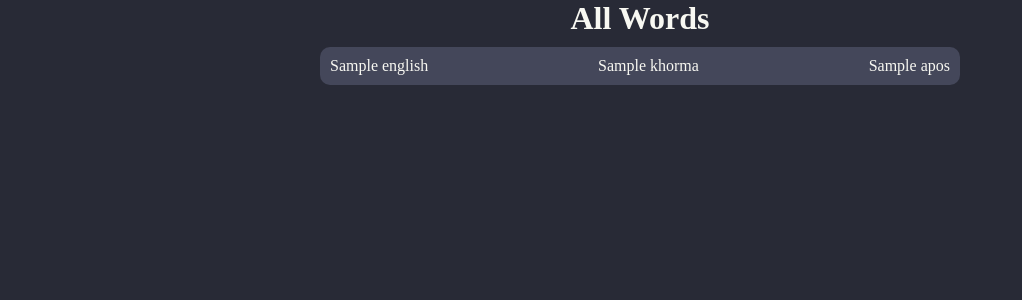
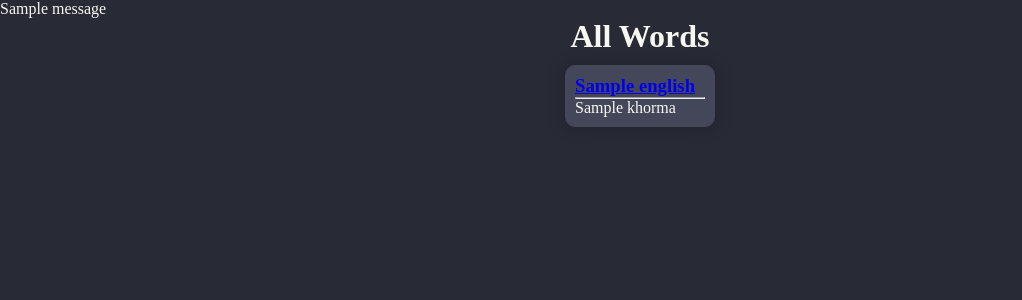
Before and after one commit to IsraelWald/Khorma, a Flask app: template templates/index.html in a window 1280 px wide. Shown: the part 38-338 px from the top of the page, without its empty margins (0-1022 px from the left). Run offline with Flask 2, Linux system fonts and the light colour scheme; the template is opened without the code that fills it: most values are stand-ins (such as "Sample title", 1, 10 or a date in 2020); one stand-in notice (Sample message) is shown.

Commit message:
did stuff

```diff
--- a/main.py
+++ b/main.py
@@ -1,8 +1,9 @@
-from flask import Flask, redirect, render_template, request, url_for
+from flask import Flask, redirect, render_template, request, url_for, flash
 from deta import Deta
 import os
 
 app = Flask(__name__)
+app.config["SECRET_KEY"] = "hello world"
 deta = Deta(os.environ.get("DETA_PROJECT_KEY"))
 
 words = deta.Base("words")
@@ -11,7 +12,9 @@ words = deta.Base("words")
 @app.route("/")
 def index():
     khorma_words = words.fetch().items
+    khorma_words = sorted(khorma_words, key=lambda word: word["english"])
     return render_template("index.html", words=khorma_words)
+
 
 @app.route("/add-word", methods=["GET", "POST"])
 def add_word():
@@ -20,6 +23,12 @@ def add_word():
         english = form.get("english")
         khorma = form.get("khorma")
         apos = form.get("apos", False)
+        apos_meaning = form.get("apos-meaning", False)
+        if apos and apos_meaning:
+            apos = (apos, apos_meaning)
+        elif (apos and not apos_meaning) or (apos_meaning and not apos):
+            flash("Error: Cannot enter only one of 'Apostrophe Form' or 'Apostrophe Meaning'")
+            return redirect(url_for("add_word"))
         word = {
             "english": english,
             "khorma": khorma,
@@ -29,6 +38,7 @@ def add_word():
         return redirect(url_for("index"))
     return render_template("add_word.html")
 
+
 if __name__ == "__main__":
     is_repl = os.environ.get("REPL_SLUG", False)
     if is_repl:
--- a/static/styles.css
+++ b/static/styles.css
@@ -100,14 +100,11 @@ input[type=text] {
     opacity: 1;
 }
 
-.word {
-    background-color: var(--secondary);
-    border-radius: 10px;
-    padding: 10px;
+.words {
     display: flex;
-    flex-direction: row;
-    justify-content: space-between;
-    margin: 10px 0;
+    justify-content: space-evenly;
+    align-items: center;
+    flex-wrap: wrap;
 }
 
 .collapsed {
@@ -117,17 +114,12 @@ input[type=text] {
     background-color: var(--secondary);
 }
 
-.collapsed > .form-group {
-    all: unset;
+.word-card {
+    box-shadow: 0 0 15px 4px rgba(0, 0, 0, 0.14);
+    margin: 10px 0;
     padding: 10px;
-    margin: 10px 0;
-    border: none;
-    outline: none;
-    background-color: #44475a;
-    box-shadow: 0 0 15px 4px rgba(0, 0, 0, 0.14);
-    width: 100%;
-    color: var(--fg);
+    background-color: var(--secondary);
     border-radius: 10px;
-    font-family: inherit;
-    font-size: inherit;
+    width: max-content;
+    min-width: 150px;
 }
--- a/templates/add_word.html
+++ b/templates/add_word.html
@@ -17,7 +17,7 @@
                 <input type="text" id="apos" name="apos" placeholder="Apostrophe Form">
             </div>
             <div class="collapsed-group">
-                <input type="text" id="apos" name="apos" placeholder="Apostrophe Meaning">
+                <input type="text" id="apos" name="apos-meaning" placeholder="Apostrophe Meaning">
             </div>
         </div>
         <div class="form-group">
--- a/templates/base.html
+++ b/templates/base.html
@@ -12,6 +12,15 @@
         <a href="{{url_for('index')}}">Home</a>
         <a href="{{url_for('add_word')}}">Add A Word</a>
     </div>
+    {% with messages = get_flashed_messages() %}
+        {% if messages %}
+            <div class="flashed-messages">
+                {% for message in messages %}
+                        <div class="message">{{ message }}</div>
+                    {% endfor %}
+            </div>
+        {% endif %}
+    {% endwith %}
     {% block content %}
     {% endblock content %}
 </body>
--- a/templates/index.html
+++ b/templates/index.html
@@ -5,12 +5,10 @@
     {% if words %}
     <div class="words">
         {% for word in words %}
-        <div class="word">
-            <p class="english-word">{{word.english}}</p>
-            <p class="khorma-word">{{word.khorma}}</p>
-            {% if word.apos %}
-            <p class="apos">{{word.apos}}</p>
-            {% endif %}
+        <div class="word-card">
+            <h3><a href="{{url_for('word', id=word.key)}}">{{word.english}}</a></h3>
+            <hr>
+            <p>{{word.khorma}}</p>
         </div>
         {% endfor %}
     </div>
```
